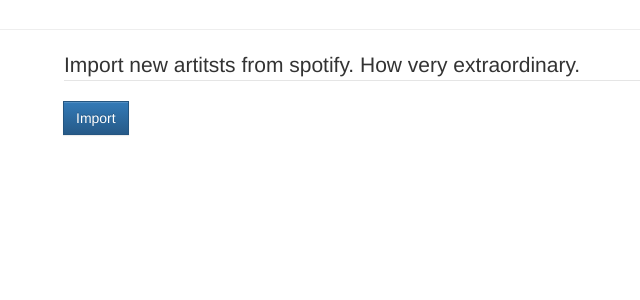
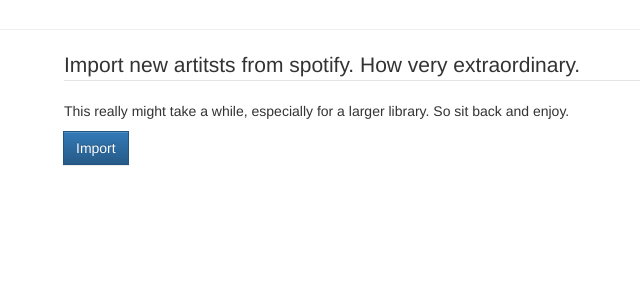
Before and after one commit to DerDot/pyconcert-django, a Django app: template pyconcert/templates/pyconcert/spotify.html in a window 1280 px wide. Shown: the part 92-392 px from the top of the page, without its empty margins (6-646 px from the left). Run offline with Django 3.2, Linux system fonts and the light colour scheme; the template is opened without the code that fills it, so the values that code supplies are empty; parts of the project's set-up code (start-up, migrations or seed data) failed here and were passed over; some libraries are stand-ins or nearby versions.

Commit message:
Add warning to spotify.

```diff
--- a/pyconcert/templates/pyconcert/spotify.html
+++ b/pyconcert/templates/pyconcert/spotify.html
@@ -1,6 +1,7 @@
 {% extends 'pyconcert/base.html' %}
 {% block content %}
 <legend>Import new artitsts from spotify. How very extraordinary.</legend>
+<p>This really might take a while, especially for a larger library. So sit back and enjoy.</p>
 <form action="{% url 'pyconcert:spotify' %}" method="get">
 	<span class="input-group-btn">
 	    <button class="btn btn-primary" id="import" type="submit" name="import" value="true">Import</button>
```
